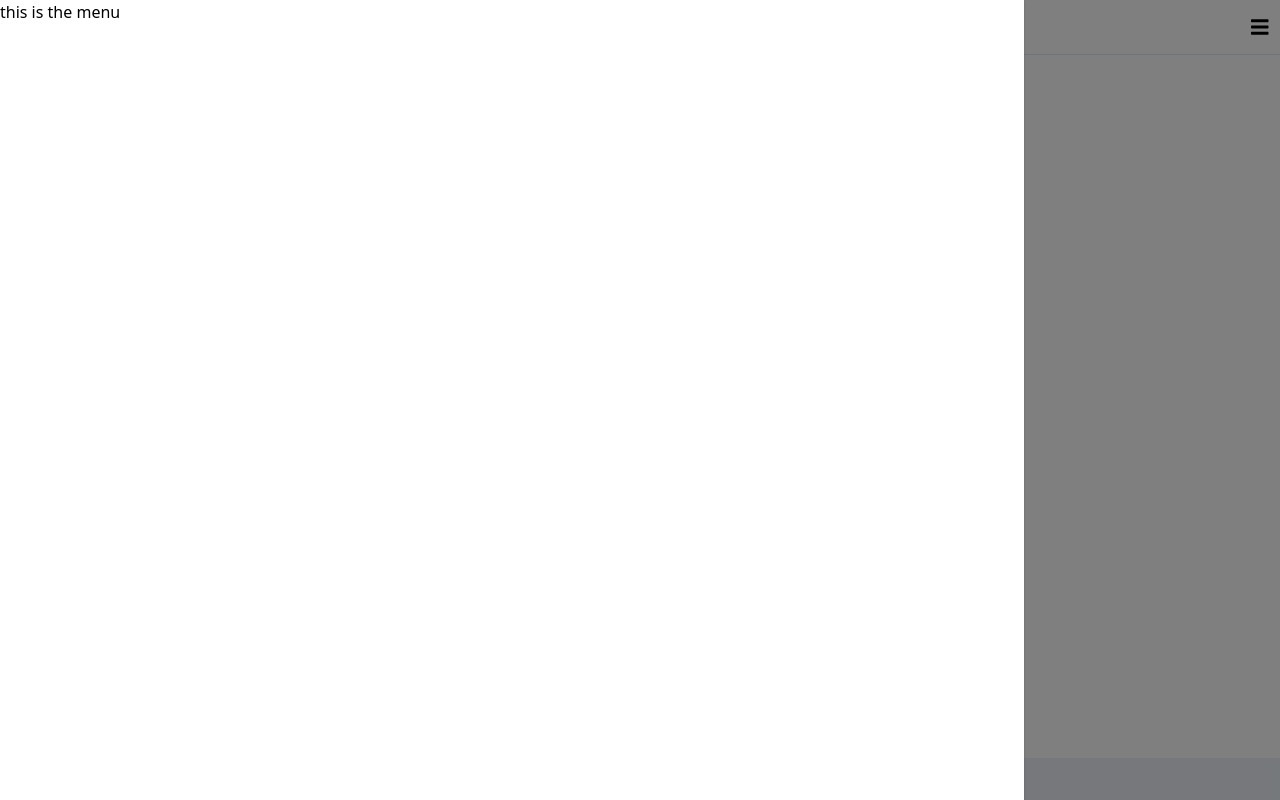
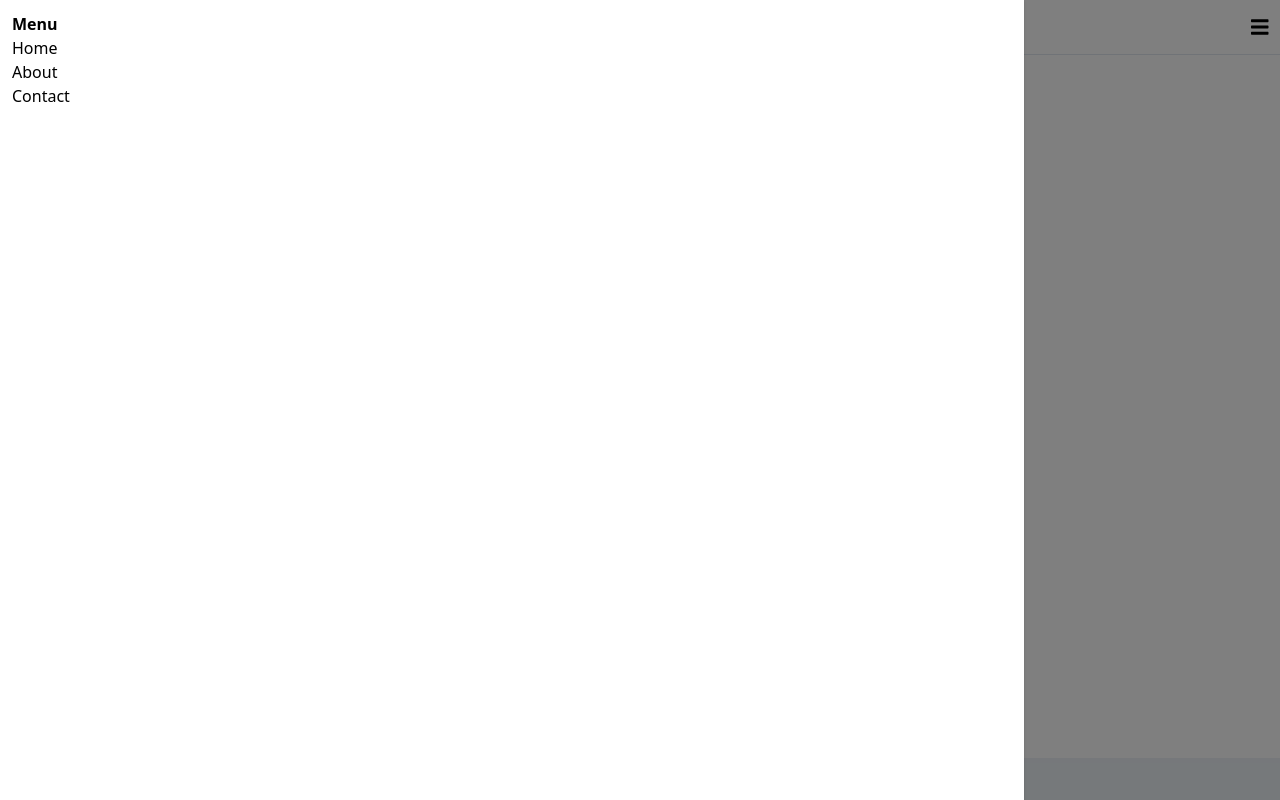
Before and after one commit to EdwardVilla0/React-Project, a React (Create React App) app: page / in a window 1280 px wide. Both pictures are taken after a click on the icon 1259 px from the left and 26 px from the top of the page. Built offline with nearby package versions, Linux system fonts and the light colour scheme.

Commit message:
adding menu

```diff
--- a/src/Components/Navigation.js
+++ b/src/Components/Navigation.js
@@ -5,16 +5,17 @@ import { useTransition, animated } from 'react-spring';
 
 function Navigation() {
     const [showMenu, setShowMenu] = useState(false)
-    const transitions = useTransition(showMenu, null, {
+    const maskTransitions = useTransition(showMenu, null, {
         from: { position: 'absolute', opacity: 0 },
         enter: { opacity: 1 },
         leave: { opacity: 0 },
     })
 
-    // className="fixed bg-white top-0 left-0 w-4/5 h-full z-50 shadow"
-    // className="bg-black-t-50 fixed top-0 left-0 w-full h-full z-50"
-
-
+    const menuTransitions = useTransition(showMenu, null, {
+        from: { opacity: 0, transform: 'translateX(-100%)' },
+        enter: { opacity: 1, transform: 'translateX(0%)' },
+        leave: { opacity: 0, transform: 'translateX(-100%)' },
+    })
 
 
 
@@ -27,7 +28,7 @@ function Navigation() {
                 />
             </span>
             {
-                transitions.map(({ item, key, props }) =>
+                maskTransitions.map(({ item, key, props }) =>
                     item &&
                     <animated.div
                         key={key}
@@ -39,13 +40,21 @@ function Navigation() {
                 )
             }
             {
-                transitions.map(({ item, key, props }) =>
+                menuTransitions.map(({ item, key, props }) =>
                     item &&
                     <animated.div
                         key={key}
                         style={props}
-                        className="fixed bg-white top-0 left-0 w-4/5 h-full z-50 shadow">
-                        this is the menu
+                        className="fixed bg-white top-0 left-0 w-4/5 h-full z-50 shadow p-3">
+                        <span className="font-bold">
+                            Menu
+                        </span>
+                        <ul>
+                            <li>Home</li>
+                            <li>About</li>
+                            <li>Contact</li>
+                        </ul>
+
 
                     </animated.div>
                 )
```
